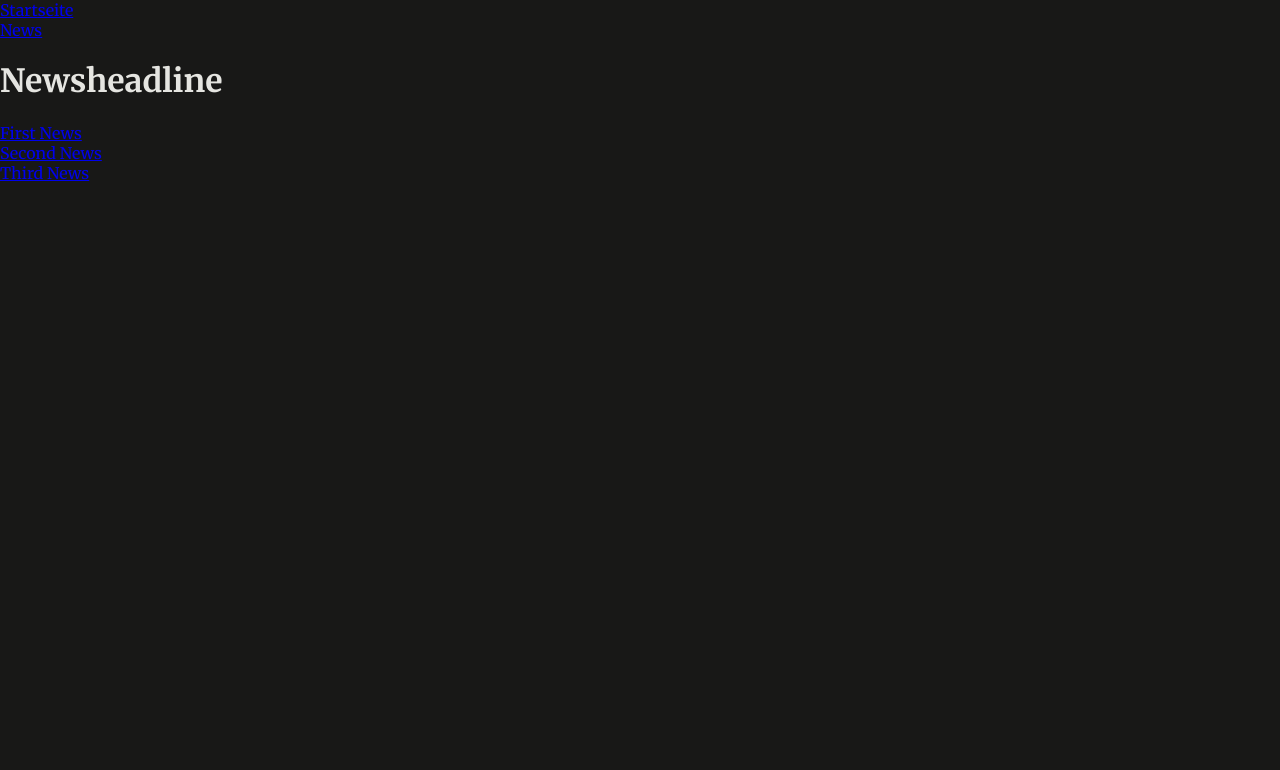
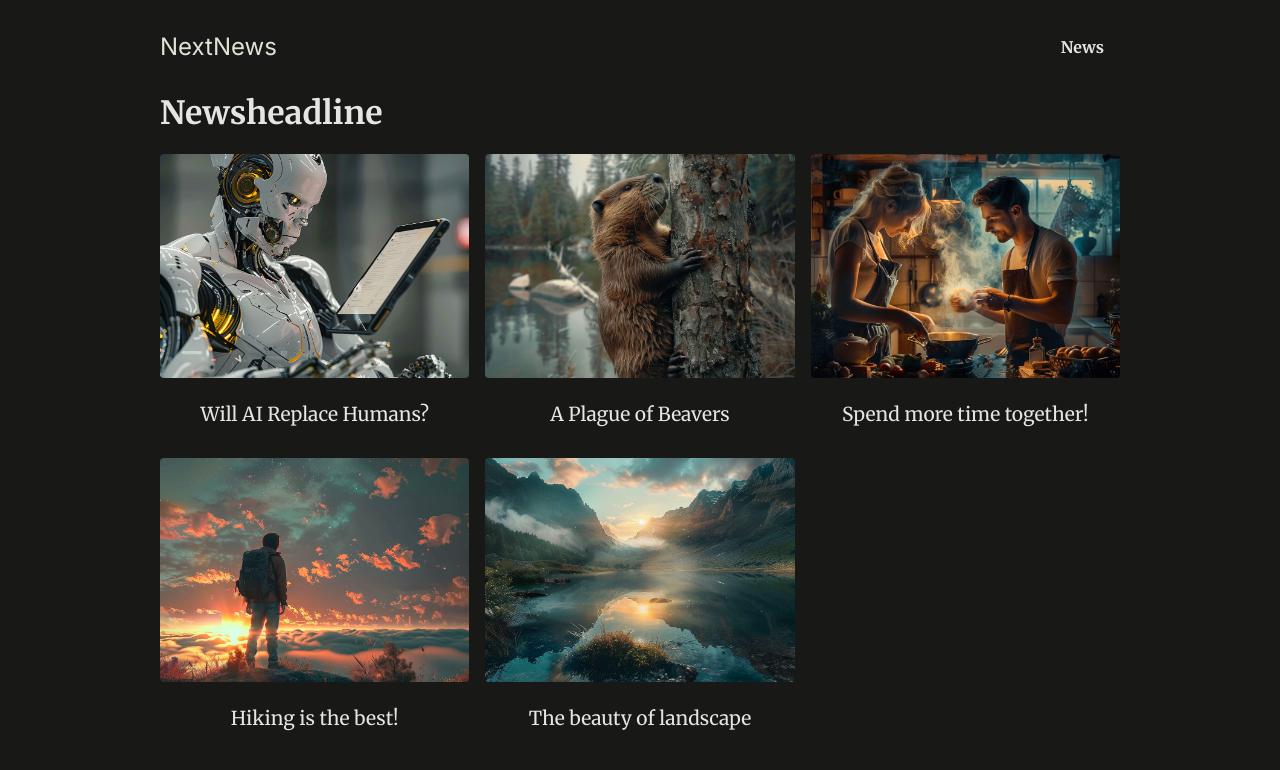
Before and after one commit to DominikSpeidel/next-routing-training, a Next.js app: page /news in a window 1280 px wide. Shown: the top 770 px of the page. Built offline with nearby package versions, Linux system fonts and the light colour scheme.

Commit message:
DetailsPage implemented

```diff
--- a/Components/main-header.js
+++ b/Components/main-header.js
@@ -2,17 +2,17 @@
 
 export default function MainHeader() {
   return (
-    <>
-      <header>
+    <header id="main-header">
+      <div id="logo">
+        <Link href="/">NextNews</Link>
+      </div>
+      <nav>
         <ul>
-          <li>
-            <Link href="/">Startseite</Link>
-          </li>
           <li>
             <Link href="/news">News</Link>
           </li>
         </ul>
-      </header>
-    </>
+      </nav>
+    </header>
   );
 }
--- a/app/layout.js
+++ b/app/layout.js
@@ -10,8 +10,10 @@
   return (
     <html lang="en">
       <body>
-        <MainHeader />
-        {children}
+        <div id="page">
+          <MainHeader />
+          {children}
+        </div>
       </body>
     </html>
   );
--- a/app/news/page.js
+++ b/app/news/page.js
@@ -1,19 +1,23 @@
 import Link from "next/link";
+
+import { DUMMY_NEWS } from "@/dummy-news";
 
 export default function NewsPage() {
   return (
     <>
       <h1>Newsheadline</h1>
-      <ul>
-        <li>
-          <Link href="/news/first-news">First News</Link>
-        </li>
-        <li>
-          <Link href="/news/second-news">Second News</Link>
-        </li>
-        <li>
-          <Link href="/news/third-news">Third News</Link>
-        </li>
+      <ul className="news-list">
+        {DUMMY_NEWS.map((newsItem) => (
+          <li key={newsItem.id}>
+            <Link href={`/news/${newsItem.slug}`}>
+              <img
+                src={`/images/news/${newsItem.image}`}
+                alt="News Image"
+              ></img>
+              <span>{newsItem.title}</span>
+            </Link>
+          </li>
+        ))}
       </ul>
     </>
   );
--- /dev/null
+++ b/dummy-news.js
@@ -0,0 +1,47 @@
+export const DUMMY_NEWS = [
+  {
+    id: "n1",
+    slug: "will-ai-replace-humans",
+    title: "Will AI Replace Humans?",
+    image: "ai-robot.jpg",
+    date: "2021-07-01",
+    content:
+      "Since late 2022 AI is on the rise and therefore many people worry whether AI will replace humans. The answer is not that simple. AI is a tool that can be used to automate tasks, but it can also be used to augment human capabilities. The future is not set in stone, but it is clear that AI will play a big role in the future. The question is how we will use it.",
+  },
+  {
+    id: "n2",
+    slug: "beaver-plague",
+    title: "A Plague of Beavers",
+    image: "beaver.jpg",
+    date: "2022-05-01",
+    content:
+      "Beavers are taking over the world. They are building dams everywhere and flooding entire cities. What can we do to stop them?",
+  },
+  {
+    id: "n3",
+    slug: "couple-cooking",
+    title: "Spend more time together!",
+    image: "couple-cooking.jpg",
+    date: "2024-03-01",
+    content:
+      "Cooking together is a great way to spend more time with your partner. It is fun and you get to eat something delicious afterwards. What are you waiting for? Get cooking!",
+  },
+  {
+    id: "n4",
+    slug: "hiking",
+    title: "Hiking is the best!",
+    image: "hiking.jpg",
+    date: "2024-01-01",
+    content:
+      "Hiking is a great way to get some exercise and enjoy the great outdoors. It is also a great way to clear your mind and reduce stress. So what are you waiting for? Get out there and start hiking!",
+  },
+  {
+    id: "n5",
+    slug: "landscape",
+    title: "The beauty of landscape",
+    image: "landscape.jpg",
+    date: "2022-07-01",
+    content:
+      "Landscape photography is a great way to capture the beauty of nature. It is also a great way to get outside and enjoy the great outdoors. So what are you waiting for? Get out there and start taking some pictures!",
+  },
+];
```
Also changed, not shown: app/news/[id]/page.js (deleted, +0 -9 lines), app/news/[slug]/page.js (added, +20 -0 lines).
